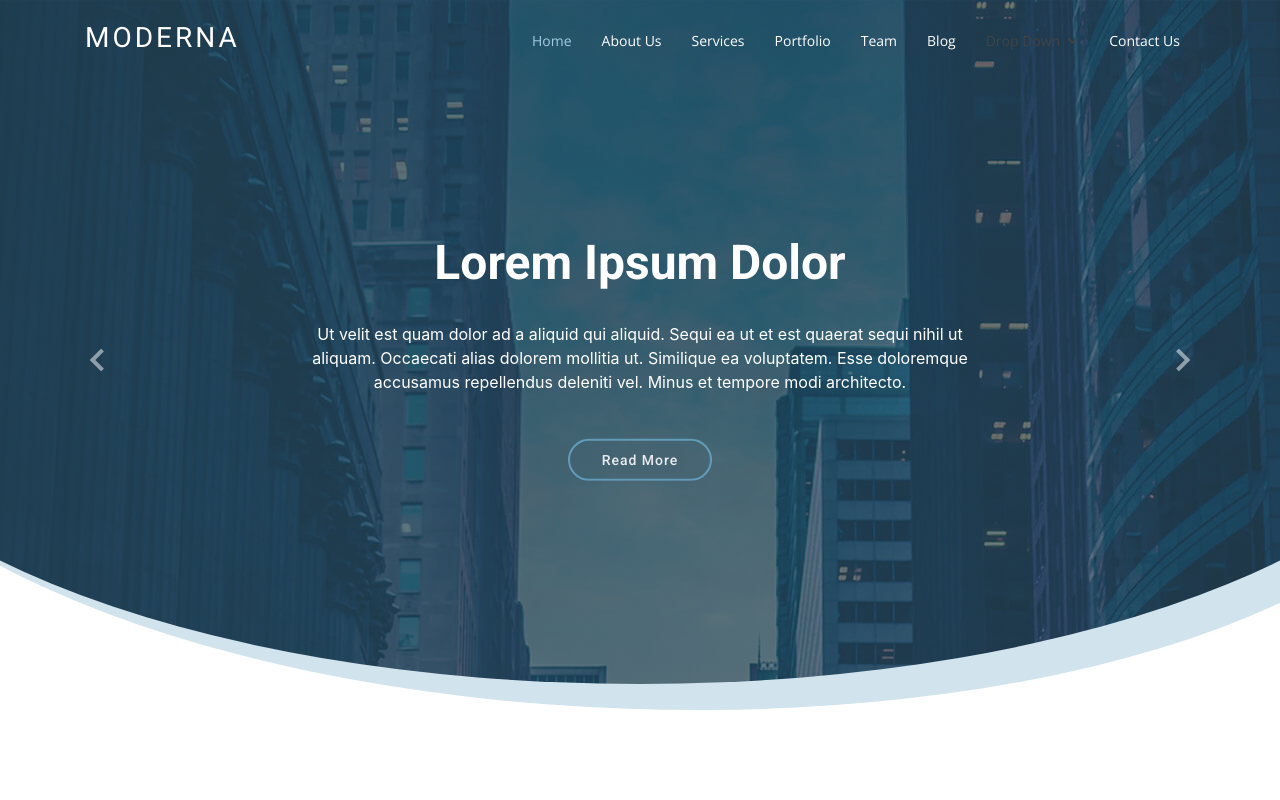
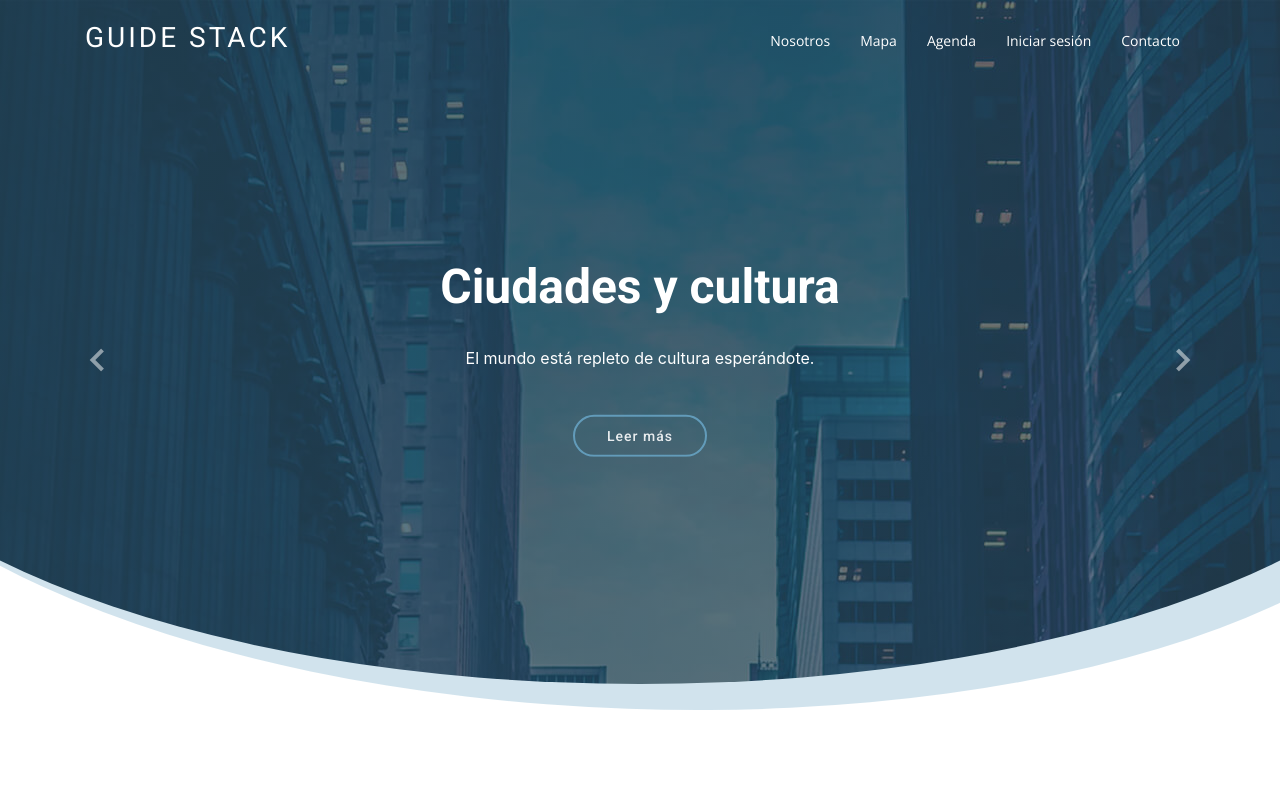
Before and after one commit to lrodrigueztevar/GuideStack, a React (Create React App) app in the folder guidestack/: page / in a window 1280 px wide. Shown: the top 800 px of the page. Built offline with nearby package versions, Linux system fonts and the light colour scheme.

Commit message:
updated the home page

```diff
--- a/guidestack/src/Components/Header/header.js
+++ b/guidestack/src/Components/Header/header.js
@@ -1,49 +1,29 @@
 import React, { Component } from 'react';
 
 class Header extends Component {
-    render(){
-        return(
-            //This is the are where you paste your HTML codes
-
-                <header id="header" className="fixed-top header-transparent">
+  render() {
+    return (
+      //HTML code.
+      <header id="header" className="fixed-top header-transparent">
         <div className="container">
           <div className="logo float-left">
-            <h1 className="text-light"><a href="index.html"><span>Moderna</span></a></h1>
+            <h1 className="text-light"><a href="#"><span>Guide Stack</span></a></h1>
             {/* Uncomment below if you prefer to use an image logo */}
             {/* <a href="index.html"><img src="assets/img/logo.png" alt="" class="img-fluid"></a>*/}
           </div>
           <nav className="nav-menu float-right d-none d-lg-block">
             <ul>
-              <li className="active"><a href="index.html">Home</a></li>
-              <li><a href="about.html">About Us</a></li>
-              <li><a href="services.html">Services</a></li>
-              <li><a href="portfolio.html">Portfolio</a></li>
-              <li><a href="team.html">Team</a></li>
-              <li><a href="blog.html">Blog</a></li>
-              <li className="drop-down"><a href>Drop Down</a>
-                <ul>
-                  <li><a href="#">Drop Down 1</a></li>
-                  <li className="drop-down"><a href="#">Drop Down 2</a>
-                    <ul>
-                      <li><a href="#">Deep Drop Down 1</a></li>
-                      <li><a href="#">Deep Drop Down 2</a></li>
-                      <li><a href="#">Deep Drop Down 3</a></li>
-                      <li><a href="#">Deep Drop Down 4</a></li>
-                      <li><a href="#">Deep Drop Down 5</a></li>
-                    </ul>
-                  </li>
-                  <li><a href="#">Drop Down 3</a></li>
-                  <li><a href="#">Drop Down 4</a></li>
-                  <li><a href="#">Drop Down 5</a></li>
-                </ul>
-              </li>
-              <li><a href="contact.html">Contact Us</a></li>
+              <li><a href="nosotros.html">Nosotros</a></li>
+              <li><a href="mapa.html">Mapa</a></li>
+              <li><a href="agenda.html">Agenda</a></li>
+              <li><a href="login.html">Iniciar sesión</a></li>
+              <li><a href="contact.html">Contacto</a></li>
             </ul>
           </nav>{/* .nav-menu */}
         </div>
       </header>
 
-        )
-    }
+    )
+  }
 }
 export default Header;
--- a/guidestack/src/Components/home.js
+++ b/guidestack/src/Components/home.js
@@ -16,25 +16,25 @@ class Home extends Component {
                         {/* Slide 1 */}
                         <div className="carousel-item active">
                             <div className="carousel-container">
-                                <h2 className="animate__animated animate__fadeInDown">Welcome to <span>Moderna</span></h2>
-                                <p className="animate__animated animate__fadeInUp">Ut velit est quam dolor ad a aliquid qui aliquid. Sequi ea ut et est quaerat sequi nihil ut aliquam. Occaecati alias dolorem mollitia ut. Similique ea voluptatem. Esse doloremque accusamus repellendus deleniti vel. Minus et tempore modi architecto.</p>
-                                <a href className="btn-get-started animate__animated animate__fadeInUp">Read More</a>
+                                <h2 className="animate__animated animate__fadeInDown">Bienvenidos a <span>Guide Stack</span></h2>
+                                <p className="animate__animated animate__fadeInUp">Aquí podrás encontrar toda la información sobre tu viaje.</p>
+                                <a href className="btn-get-started animate__animated animate__fadeInUp">Leer más</a>
                             </div>
                         </div>
                         {/* Slide 2 */}
                         <div className="carousel-item">
                             <div className="carousel-container">
-                                <h2 className="animate__animated animate__fadeInDown">Lorem Ipsum Dolor</h2>
-                                <p className="animate__animated animate__fadeInUp">Ut velit est quam dolor ad a aliquid qui aliquid. Sequi ea ut et est quaerat sequi nihil ut aliquam. Occaecati alias dolorem mollitia ut. Similique ea voluptatem. Esse doloremque accusamus repellendus deleniti vel. Minus et tempore modi architecto.</p>
-                                <a href className="btn-get-started animate__animated animate__fadeInUp">Read More</a>
+                                <h2 className="animate__animated animate__fadeInDown">Ciudades y cultura</h2>
+                                <p className="animate__animated animate__fadeInUp">El mundo está repleto de cultura esperándote.</p>
+                                <a href className="btn-get-started animate__animated animate__fadeInUp">Leer más</a>
                             </div>
                         </div>
                         {/* Slide 3 */}
                         <div className="carousel-item">
                             <div className="carousel-container">
-                                <h2 className="animate__animated animate__fadeInDown">Sequi ea ut et est quaerat</h2>
-                                <p className="animate__animated animate__fadeInUp">Ut velit est quam dolor ad a aliquid qui aliquid. Sequi ea ut et est quaerat sequi nihil ut aliquam. Occaecati alias dolorem mollitia ut. Similique ea voluptatem. Esse doloremque accusamus repellendus deleniti vel. Minus et tempore modi architecto.</p>
-                                <a href className="btn-get-started animate__animated animate__fadeInUp">Read More</a>
+                                <h2 className="animate__animated animate__fadeInDown">Experimenta y disfruta</h2>
+                                <p className="animate__animated animate__fadeInUp">Las experiencias que van más allá y proporcionan recuerdos únicos.</p>
+                                <a href className="btn-get-started animate__animated animate__fadeInUp">Leer más</a>
                             </div>
                         </div>
                         <a className="carousel-control-prev" href="#heroCarousel" role="button" data-slide="prev">
```
